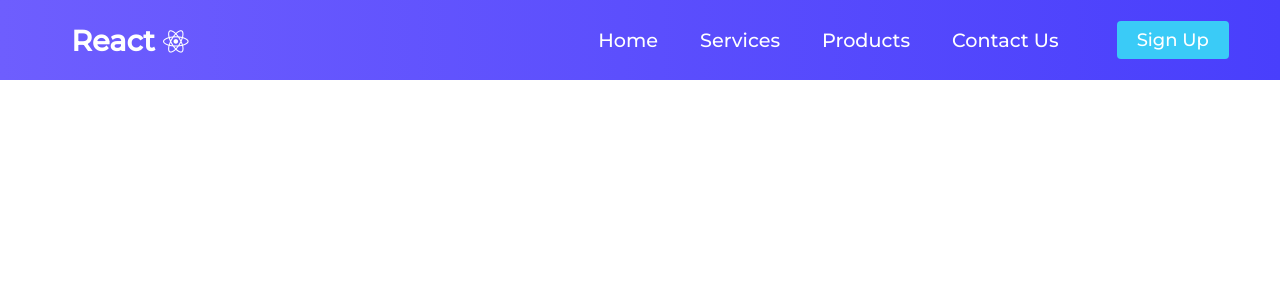
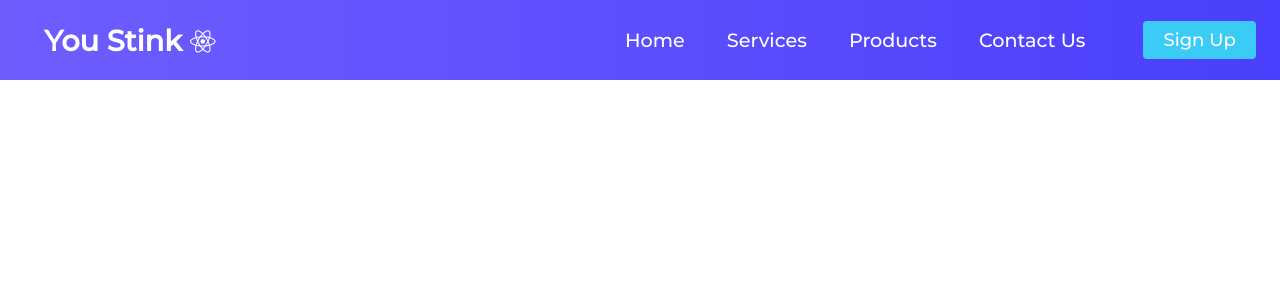
Before and after one commit to stephensander1161/amplifyapp, a React (Create React App) app: page / in a window 1280 px wide. Shown: the top 300 px of the page. Built offline with nearby package versions, Linux system fonts and the light colour scheme.

Commit message:
Update Navbar.js

```diff
--- a/src/components/Navbar/Navbar.js
+++ b/src/components/Navbar/Navbar.js
@@ -14,7 +14,7 @@
     render() {
         return(
             <nav className="NavbarItems">
-                <h1 className="navbar-logo">React<i className="fab fa-react"></i></h1>
+                <h1 className="navbar-logo">You Stink<i className="fab fa-react"></i></h1>
                 <div className="menu-icon" onClick={this.handleClick}>
                     <i className={this.state.clicked ? 'fas fa-times' : 'fas fa-bars'}></i>
 
```
